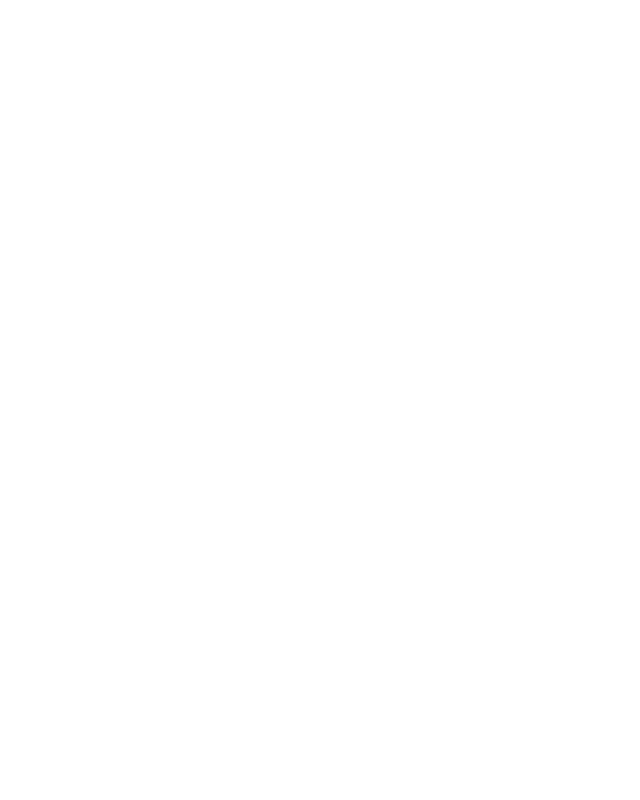
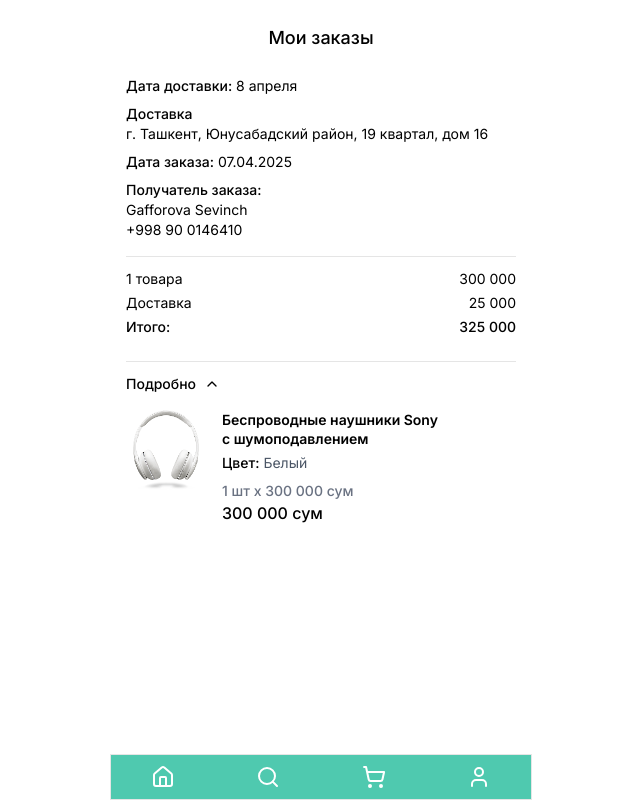
Before and after one commit to codelabinternship/best_buy_bot_frontend, a React (Vite) app: page /my-orders in a window 1280 px wide. Before the commit this address had no page. Shown: the whole page, without its empty margins (319-959 px from the left). Built offline with nearby package versions, Linux system fonts and the light colour scheme.

Commit message:
added my orders page and fixed errors

```diff
--- a/src/App.tsx
+++ b/src/App.tsx
@@ -8,6 +8,7 @@
 import ProductsSlug from "./pages/ProductsSlug";
 import LikedPage from "./pages/LikedPage";
 import SearchCategory from "./pages/SearchCategory";
+import OrderSummary from "./pages/OrderSummary";
 
 function App() {
   const isAuthenticated = () => true;
@@ -60,6 +61,10 @@
           path="/liked-products"
           element={<PrivateRoute element={<LikedPage />} />}
         />
+        <Route
+          path="/my-orders"
+          element={<PrivateRoute element={<OrderSummary />} />}
+        />
       </Routes>
     </BrowserRouter>
   );
--- a/src/pages/Home.tsx
+++ b/src/pages/Home.tsx
@@ -62,21 +62,21 @@
       <p className="text-[#4FC9AF] mt-7 font-extrabold text-3xl text-center ">
         Best Buy
       </p>
-      <div className="mb-5">
-        <div className="flex px-">
-          <div className="relative w-full ">
-            <Search
-              // onClick={() => navigate("/")}
-              className="absolute w-8 cursor-pointer hover:text-[#eae8e8] transition-all h-8 left-2 top-[4px] text-white "
-            />
-            <input
-              onChange={(e) => setInput(e.target.value)}
-              type="text"
-              className="bg-[#B4DAD2] transition-all hover:bg-[#a6cdc5] pl-11 text-white rounded-full h-10 w-full"
-            />
-          </div>
+      <div className="mb-5 flex">
+        <div className="relative w-full">
+          {/* Search Icon */}
+          <Search className="absolute left-3 top-1/2 -translate-y-1/2 text-white w-5 h-5 cursor-pointer transition-colors duration-200 hover:text-gray-200" />
+
+          {/* Input Field */}
+          <input
+            onChange={(e) => setInput(e.target.value)}
+            type="text"
+            placeholder="Поиск..."
+            className="w-full h-12 pl-10 pr-4 rounded-full bg-[#B4DAD2] text-white placeholder-white focus:outline-none focus:ring-2 focus:ring-white/70 transition-all duration-300 hover:bg-[#a6cdc5]"
+          />
         </div>
       </div>
+
       <Carousel
         opts={{
           align: "start",
--- /dev/null
+++ b/src/pages/OrderSummary.tsx
@@ -0,0 +1,80 @@
+import { useState } from "react";
+import { ChevronDown, ChevronUp } from "lucide-react";
+
+export default function OrderSummary() {
+  const [showDetails, setShowDetails] = useState(true);
+
+  return (
+    <div className="max-w-md mx-auto bg-white min-h-screen px-4 py-6 text-sm text-black">
+      <h1 className="text-center font-medium text-lg mb-6">Мои заказы</h1>
+
+      <div className="space-y-2">
+        <p>
+          <span className="font-medium">Дата доставки:</span> 8 апреля
+        </p>
+        <p>
+          <span className="font-medium">Доставка</span>
+          <br />
+          г. Ташкент, Юнусабадский район, 19 квартал, дом 16
+        </p>
+        <p>
+          <span className="font-medium">Дата заказа:</span> 07.04.2025
+        </p>
+        <p>
+          <span className="font-medium">Получатель заказа:</span>
+          <br />
+          Gafforova Sevinch
+          <br />
+          +998 90 0146410
+        </p>
+
+        <div className="mt-4 border-t pt-3 space-y-1">
+          <div className="flex justify-between">
+            <span>1 товара</span>
+            <span>300 000</span>
+          </div>
+          <div className="flex justify-between">
+            <span>Доставка</span>
+            <span>25 000</span>
+          </div>
+          <div className="flex justify-between font-medium">
+            <span>Итого:</span>
+            <span>325 000</span>
+          </div>
+        </div>
+      </div>
+
+      <div className="border-t mt-6 pt-3">
+        <button
+          className="flex items-center space-x-2 font-medium text-sm"
+          onClick={() => setShowDetails(!showDetails)}
+        >
+          <span>Подробно</span>
+          {showDetails ? <ChevronUp size={16} /> : <ChevronDown size={16} />}
+        </button>
+
+        {showDetails && (
+          <div className="mt-4 flex gap-4 items-start">
+            <img
+              src="/pngwing.com 1.png" // replace with local image if needed
+              alt="headphones"
+              className="w-20 h-20 object-contain"
+            />
+            <div className="flex-1">
+              <p className="font-semibold leading-snug">
+                Беспроводные наушники Sony <br /> с шумоподавлением
+              </p>
+              <p className="text-sm text-gray-600 mt-1">
+                <span className="font-medium text-black">Цвет:</span> Белый
+              </p>
+              <p className="mt-2 font-medium">
+                <span className="text-gray-500">1 шт x 300 000 сум</span>
+                <span className="block text-black text-base">300 000 сум</span>
+              </p>
+            </div>
+          </div>
+        )}
+      </div>
+    </div>
+  );
+}
--- a/src/pages/Profile.tsx
+++ b/src/pages/Profile.tsx
@@ -8,6 +8,9 @@
   const navigate = useNavigate();
   const navigateToCommants = () => {
     navigate("/comments");
+  };
+  const navigateToOrders = () => {
+    navigate("/my-orders");
   };
   const navigateToLiked = () => {
     navigate("/liked-products");
@@ -90,7 +93,10 @@
 
                 <span className="text-[13px]">Доставка</span>
               </div>
-              <div className="flex cursor-pointer flex-col hover:text-gray-600  items-center text-sm">
+              <div
+                onClick={navigateToOrders}
+                className="flex cursor-pointer flex-col hover:text-gray-600  items-center text-sm"
+              >
                 <svg
                   width="20"
                   height="20"
@@ -187,8 +193,8 @@
           </Card>
         </div>
         {/* Logout Button */}
-        <div className="absolute right-[50%]">
-          <Button className="w-[300px] left-[50%] right-[50%]  transition-all   bg-teal-400 hover:bg-teal-500">
+        <div className="absolute max-w-[390px] w-full bottom-[-40px] left-1/2 transform -translate-x-1/2">
+          <Button className="w-full bg-teal-400 hover:bg-teal-500 transition-all">
             Выйти
           </Button>
         </div>
--- a/src/pages/Search.tsx
+++ b/src/pages/Search.tsx
@@ -44,19 +44,20 @@
 
   return (
     <>
-      <div className="mb-5 mt-2">
-        <div className="relative w-full mt-4">
-          <Search
-            // onClick={() => navigate("/")}
-            className="absolute w-8 cursor-pointer hover:text-[#eae8e8] transition-all h-8 left-2 top-[4px] text-white "
-          />
+      <div className="mb-5 flex mt-4">
+        <div className="relative w-full">
+          {/* Search Icon */}
+          <Search className="absolute left-3 top-1/2 -translate-y-1/2 text-white w-5 h-5 cursor-pointer transition-colors duration-200 hover:text-gray-200" />
+
+          {/* Input Field */}
           <input
-            // onChange={(e) => setInput(e.target.value)}
             type="text"
-            className="bg-[#B4DAD2] transition-all hover:bg-[#a6cdc5] pl-11 text-white rounded-full h-10 w-full"
+            placeholder="Поиск..."
+            className="w-full h-12 pl-10 pr-4 rounded-full bg-[#B4DAD2] text-white placeholder-white focus:outline-none focus:ring-2 focus:ring-white/70 transition-all duration-300 hover:bg-[#a6cdc5]"
           />
         </div>
       </div>
+
       <div className="flex gap-4">
         <div className="w-[150px] bg-[#4FC9AF] rounded-r-lg p-4">
           <ul className="flex flex-col gap-2">
```
Also changed, not shown: public/pngwing.com 1.png (added).
